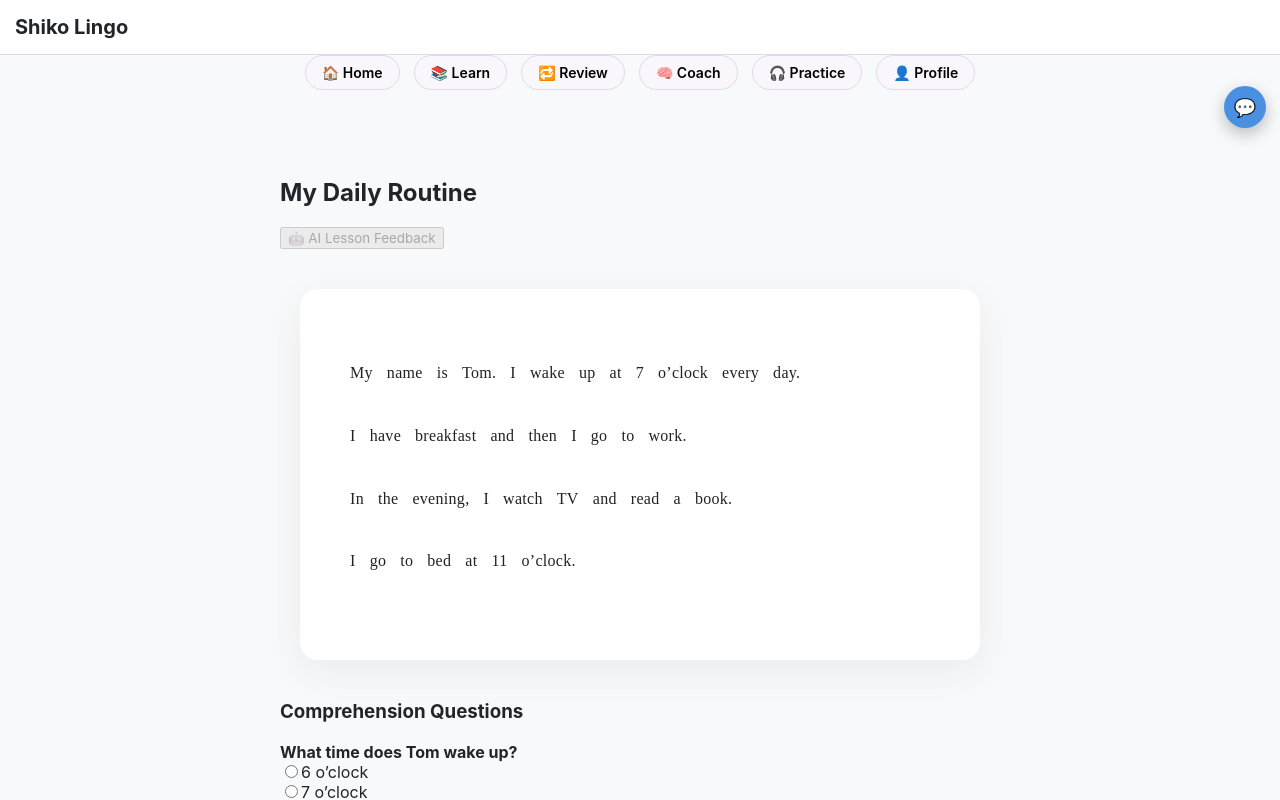
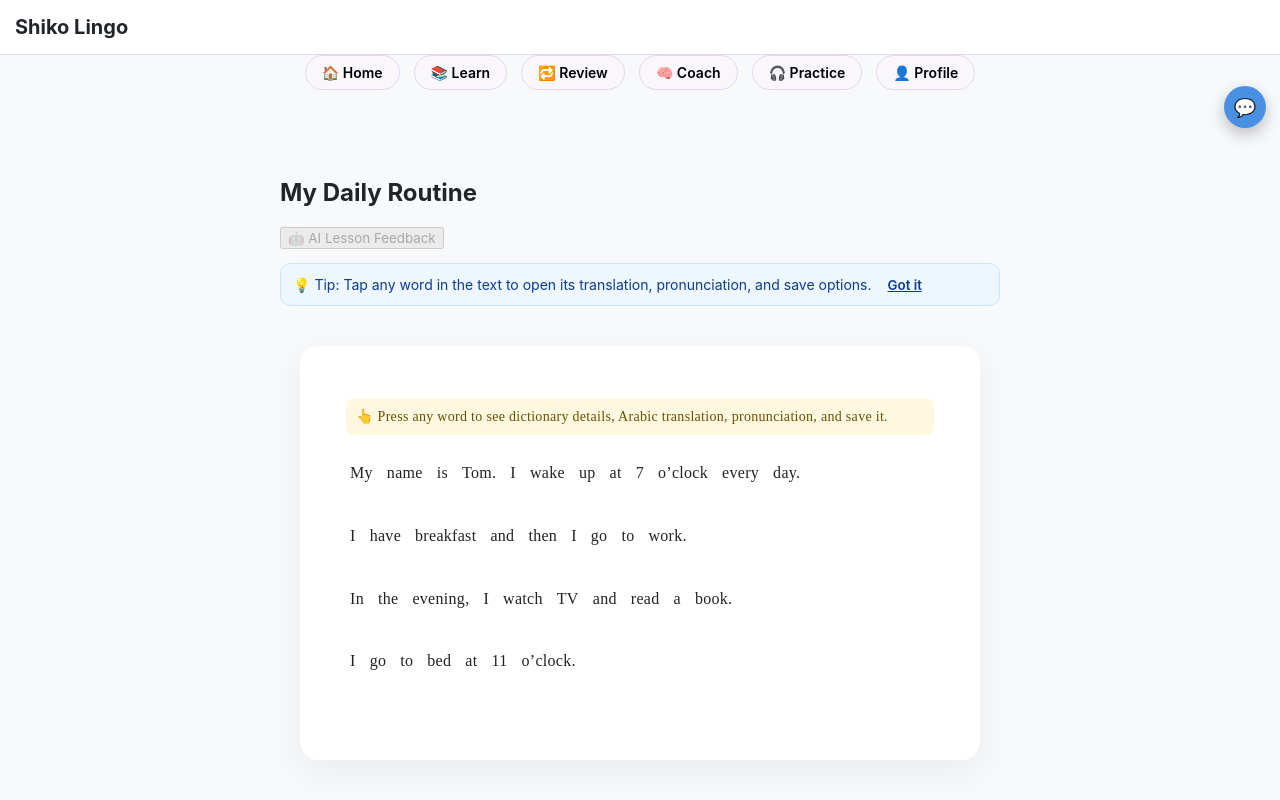
Before and after one commit to egyptianpharoah771-commits/shiko-lingo, a React (Create React App) app: page /reading/A1/lesson1 in a window 1280 px wide. Shown: the top 800 px of the page. Built offline with nearby package versions, Linux system fonts and the light colour scheme; no server answers.

Commit message:
Add first-time reading word-tip guidance for dictionary interaction
Made-with: Cursor

```diff
--- a/src/ReadingLesson.js
+++ b/src/ReadingLesson.js
@@ -51,6 +51,13 @@ function ReadingLesson() {
 
   const [activeWord, setActiveWord] = useState(null);
   const [activeSentence, setActiveSentence] = useState(null);
+  const [showWordTip, setShowWordTip] = useState(() => {
+    try {
+      return localStorage.getItem("READING_WORD_TIP_DISMISSED") !== "1";
+    } catch {
+      return true;
+    }
+  });
   const selectSound = useRef(null);
   const correctSound = useRef(null);
   const wrongSound = useRef(null);
@@ -168,6 +175,15 @@ const saveWord = async (word) => {
   const handleWordClick = async (word) => {
     const clean = cleanWord(word);
     if (!clean) return;
+
+    if (showWordTip) {
+      setShowWordTip(false);
+      try {
+        localStorage.setItem("READING_WORD_TIP_DISMISSED", "1");
+      } catch {
+        // ignore storage errors
+      }
+    }
 
     setActiveWord(clean);
     setDictionaryWord(clean);
@@ -404,6 +420,46 @@ if (cache[definition]) {
         🤖 AI Lesson Feedback
       </button>
 
+      {showWordTip && (
+        <div
+          style={{
+            marginTop: 14,
+            marginBottom: 10,
+            padding: "10px 12px",
+            borderRadius: 10,
+            background: "#eef6ff",
+            border: "1px solid #cfe2ff",
+            color: "#0b3d91",
+            fontSize: 14,
+            lineHeight: 1.5,
+          }}
+        >
+          💡 Tip: Tap any word in the text to open its translation, pronunciation, and save options.
+          <button
+            type="button"
+            onClick={() => {
+              setShowWordTip(false);
+              try {
+                localStorage.setItem("READING_WORD_TIP_DISMISSED", "1");
+              } catch {
+                // ignore storage errors
+              }
+            }}
+            style={{
+              marginLeft: 10,
+              border: "none",
+              background: "transparent",
+              color: "#0b3d91",
+              textDecoration: "underline",
+              cursor: "pointer",
+              fontWeight: 600,
+            }}
+          >
+            Got it
+          </button>
+        </div>
+      )}
+
       <div
   style={{
     maxWidth: 680,
@@ -422,6 +478,22 @@ lineHeight: 1.8,
     boxSizing: "border-box",
   }}
 >
+        {showWordTip && (
+          <p
+            style={{
+              marginTop: 0,
+              marginBottom: 22,
+              padding: "8px 10px",
+              borderRadius: 8,
+              background: "#fff8e1",
+              color: "#6b4f00",
+              fontSize: 14,
+              lineHeight: 1.5,
+            }}
+          >
+            👆 Press any word to see dictionary details, Arabic translation, pronunciation, and save it.
+          </p>
+        )}
 
         {textLines.map((line, i) => {
           const words = line.split(" ");
```
